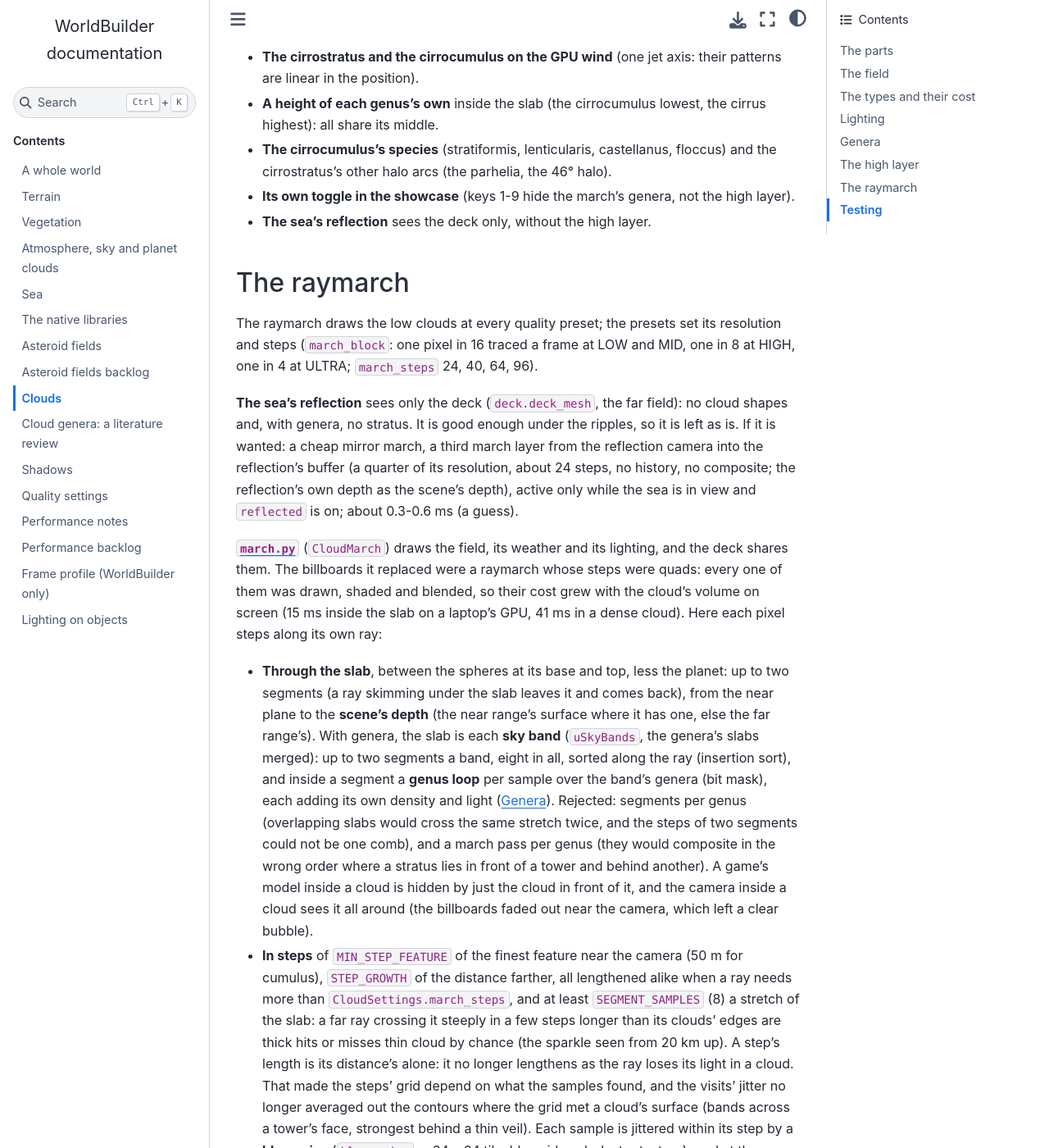
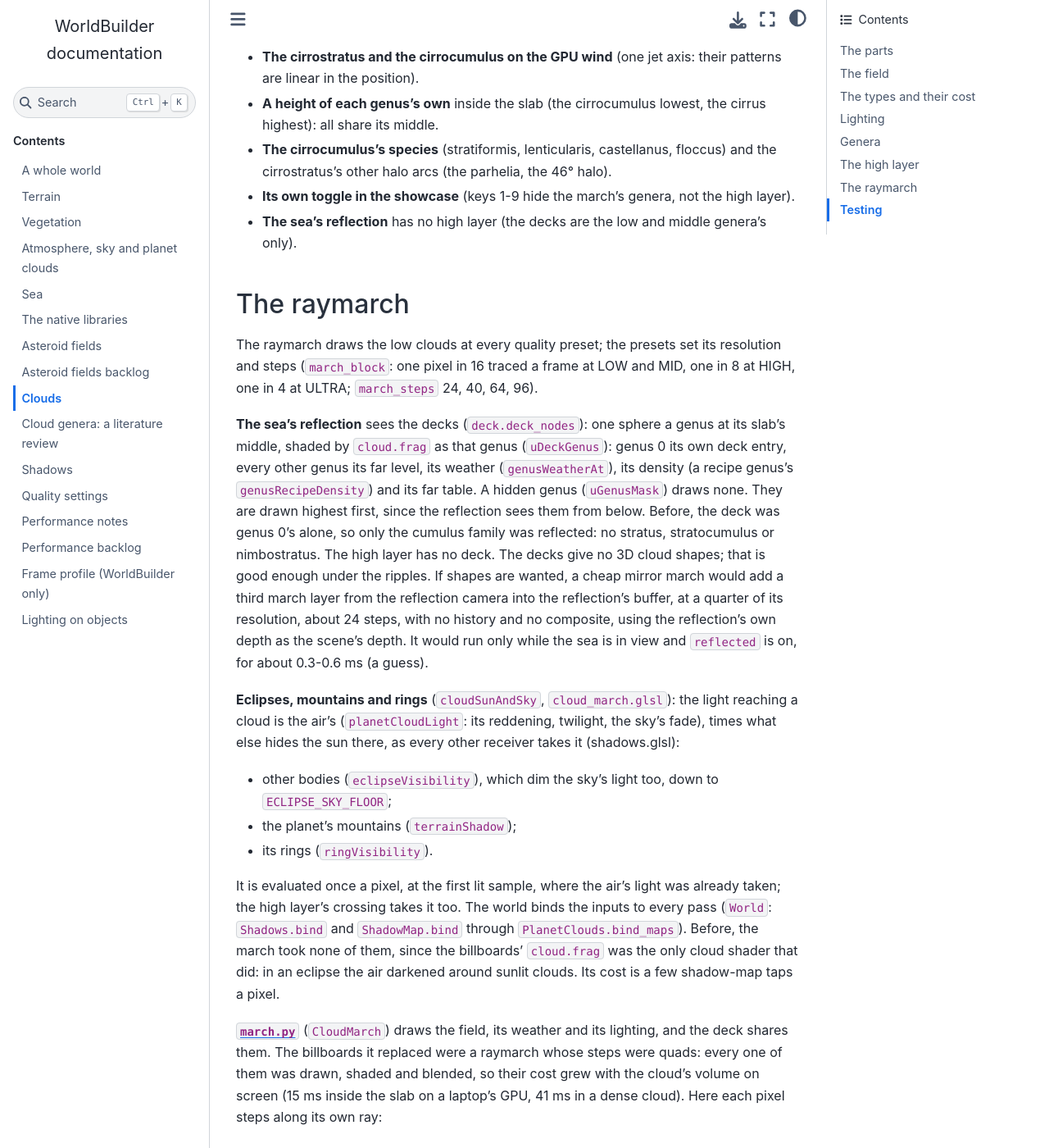
Before and after one commit to JoeDalton/WorldBuilder, a Sphinx documentation site: the page built from docs/source/clouds.md, in a window 1280 px wide and 1400 px high, scrolled down 24656 px. Shown: the whole window at 82% size. Built offline with Sphinx 7.4.7 and the Sphinx Book theme 1.1.4, drawn with Linux system fonts in a browser that asks for light colours; pages that are not in the unit, such as notebooks, are missing from menus; some of the changed text lies outside the part shown.

Commit message:
Clouds reflections, shadowed by terrain, and fixed blobby look !

```diff
--- a/docs/source/clouds.md
+++ b/docs/source/clouds.md
@@ -1021,9 +1021,9 @@ march's draws the same cover, in less time (performance §37, "Task
 
 The sun's reddening and the twilight come from `planetCloudLight` at the
 crossing's middle, at the high layer's own height. So it stays lit, and
-reddens, after the cumulus below has gone grey. Like the low clouds in the
-march, it takes no eclipse or mountain shadow on its sunlight (the old
-sheet took both).
+reddens, after the cumulus below has gone grey. Like the low clouds, it
+takes the eclipses, the mountains' and the rings' shadows on its sunlight
+(`cloudSunAndSky`, below).
 
 **Shadows: none.** The high layer casts no shadow, into the light volume or
 the cloud shadow maps, so it does not darken the ground or the clouds below.
@@ -1055,9 +1055,9 @@ it.
 
 #### Not yet, for the high layer
 
-- **The cirrus in the sea's reflection**: the reflection draws the deck
-  alone, so the weather's cirrus, which the old sheet drew there, is not
-  reflected.
+- **The cirrus in the sea's reflection**: the reflection draws the low and
+  middle genera's decks alone, so the weather's cirrus, which the old sheet
+  drew there, is not reflected.
 - **The cirrus's species as choices** (fibratus, uncinus, spissatus,
   castellanus, floccus): one recipe mixes the fibres and the hooked tufts;
   no spissatus (dense, greyish) or castellanus (turrets).
@@ -1078,7 +1078,8 @@ it.
   parhelia, the 46° halo).
 - **Its own toggle in the showcase** (keys 1-9 hide the march's genera, not
   the high layer).
-- **The sea's reflection** sees the deck only, without the high layer.
+- **The sea's reflection** has no high layer (the decks are the low and
+  middle genera's only).
 
 ## The raymarch
 
@@ -1086,13 +1087,37 @@ The raymarch draws the low clouds at every quality preset; the presets set
 its resolution and steps (`march_block`: one pixel in 16 traced a frame at LOW
 and MID, one in 8 at HIGH, one in 4 at ULTRA; `march_steps` 24, 40, 64, 96).
 
-**The sea's reflection** sees only the deck (`deck.deck_mesh`, the far
-field): no cloud shapes and, with genera, no stratus. It is
-good enough under the ripples, so it is left as is. If it is wanted: a cheap
-mirror march, a third march layer from the reflection camera into the
-reflection's buffer (a quarter of its resolution, about 24 steps, no history,
-no composite; the reflection's own depth as the scene's depth), active only
-while the sea is in view and `reflected` is on; about 0.3-0.6 ms (a guess).
+**The sea's reflection** sees the decks (`deck.deck_nodes`): one sphere a
+genus at its slab's middle, shaded by `cloud.frag` as that genus
+(`uDeckGenus`): genus 0 its own deck entry, every other genus its far level,
+its weather (`genusWeatherAt`), its density (a recipe genus's
+`genusRecipeDensity`) and its far table. A hidden genus (`uGenusMask`) draws
+none. They are drawn highest first, since the reflection sees them from
+below. Before, the deck was genus 0's alone, so only the cumulus family was
+reflected: no stratus, stratocumulus or nimbostratus. The high layer has no
+deck. The decks give no 3D cloud shapes; that is good enough under the
+ripples. If shapes are wanted, a cheap mirror march would add a third march
+layer from the reflection camera into the reflection's buffer, at a quarter
+of its resolution, about 24 steps, with no history and no composite, using
+the reflection's own depth as the scene's depth. It would run only while the
+sea is in view and `reflected` is on, for about 0.3-0.6 ms (a guess).
+
+**Eclipses, mountains and rings** (`cloudSunAndSky`, `cloud_march.glsl`):
+the light reaching a cloud is the air's (`planetCloudLight`: its reddening,
+twilight, the sky's fade), times what else hides the sun there, as every
+other receiver takes it (shadows.glsl):
+- other bodies (`eclipseVisibility`), which dim the sky's light too, down to
+  `ECLIPSE_SKY_FLOOR`;
+- the planet's mountains (`terrainShadow`);
+- its rings (`ringVisibility`).
+
+It is evaluated once a pixel, at the first lit sample, where the air's light
+was already taken; the high layer's crossing takes it too. The world binds
+the inputs to every pass (`World`: `Shadows.bind` and `ShadowMap.bind`
+through `PlanetClouds.bind_maps`). Before, the march took none of them, since
+the billboards' `cloud.frag` was the only cloud shader that did: in an
+eclipse the air darkened around sunlit clouds. Its cost is a few shadow-map
+taps a pixel.
 
 [`march.py`](../../src/world_builder/clouds/march.py) (`CloudMarch`) draws
 the field, its weather and its lighting, and the deck shares them. The
@@ -1158,17 +1183,24 @@ cloud). Here each pixel steps along its own ray:
   more than half a fine octave's feature (the 3rd and 4th, 285 m and 125 m
   for cumulus) or the billows', that one fades to its mean (as an octave
   left out does: the coverage holds): it would alias, a different value at
-  every jitter and every move. The same goes for features finer than the
-  **step** (`uStepFade`, a share of its length, over the same ramp: 0 at full
-  resolution, 0.1 at a half, 0.25 at a quarter, `march.STEP_FADES`: more is steadier
-  and softer): beyond a few
-  kilometres the steps grow with the distance (1 %), and an octave they cannot
-  sample aliases into the jitter however finely a pixel resolves it (the
-  shimmer of far clouds, which more steps did not remove). The step's length
-  there is its distance's alone (`k * max(dtMin, t * growth)`), not the step
-  taken, which is cut at a stretch's end: the octaves a sample kept then
-  depended on where its ray
-  entered the cloud, contours up a tower's face. The weather is read
+  every jitter and every move. The view pixel alone decides this, not the
+  step's length as well.
+  - **The step fade, removed.** Features finer than a share of the step
+    (`uStepFade`: 0.1 at a half resolution, 0.25 at a quarter) used to fade
+    too, against the shimmer of far clouds when the steps grow with the
+    distance. It cost far clouds their lumps: billows and the fine octaves
+    were gone a few tens of kilometres out, and towers and cumulus read as
+    smooth blobs.
+  - **Why it could go.** With the resolve's history, far clouds shimmer
+    *less* without it: `cloud_bench --jitter` at `start` gave error 6.15 →
+    2.51 and flicker 3.28 → 2.32 against the full-resolution reference, and
+    at `cb_high` 4.28 → 3.17 and 5.36 → 3.91. Still frames got slightly less
+    steady (spread 0.82 → 0.99).
+  - **Its cost**: 0.1-0.25 ms (performance.md §37).
+  - **What was not enough**: widening the edge by the faded detail's spread
+    (`edgeWidening`, still in) and keeping the far self-shadowing longer.
+
+  The weather is read
   once per `uWeatherStretch` of ray (a kilometre without genera), each
   genus's its own, not at every sample.
   Two departures from the plain field keep the crisp look the billboards
@@ -1315,7 +1347,7 @@ shade it per pixel only where no texel agrees, and in the sea's reflection
 (shadows.md, "The clouds' shadow on the view's ground"; performance.md §33).
 The depth passes draw the terrain's coarse mesh (terrain.md, "LOD").
 
-The sea's reflection sees the deck alone (the far field's layer is packed for it).
+The sea's reflection sees the decks (one a genus; genus 0's far layer is packed for it).
 The textures may be padded to powers of two, so the shaders address them
 in pixels.
 
```
Also changed, not shown: CHANGELOG.md (+35 -0 lines), docs/source/performance.md (+41 -0 lines), 11 other files.
